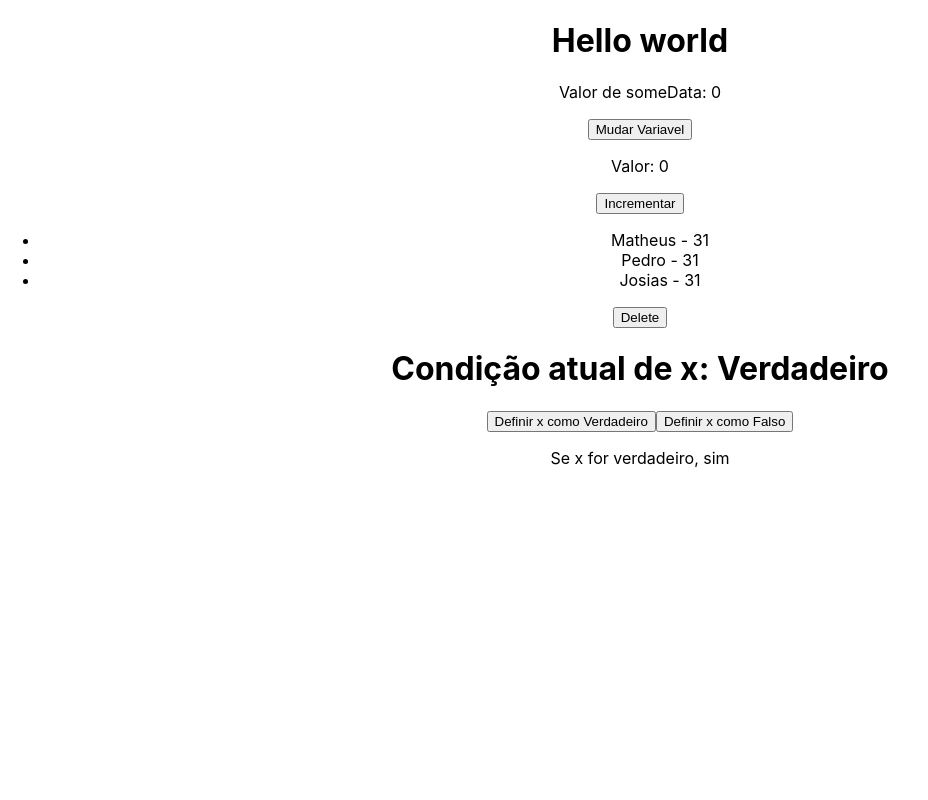
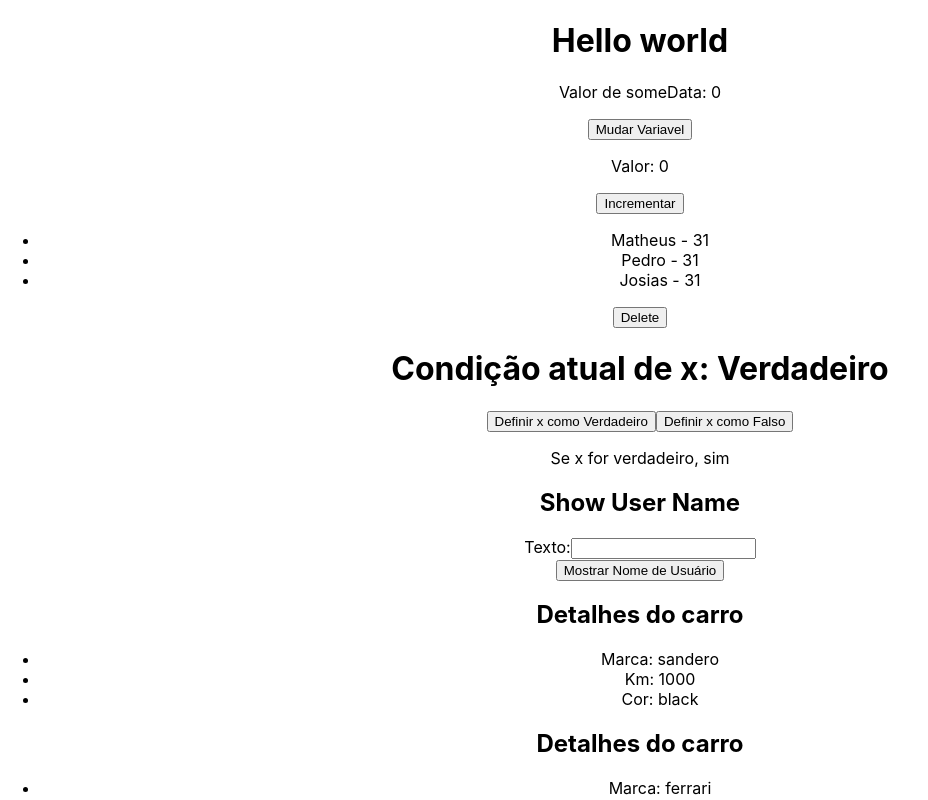
Before and after one commit to Cauasebastian/codespaces-react, a React (Vite) app: page / in a window 1280 px wide. Shown: the top 800 px of the page, without its empty margins (0-928 px from the left). Built offline with nearby package versions, Linux system fonts and the light colour scheme.

Commit message:
modulo 3 completo
faltou eu colocar os commit referentes a state fit,children prop, e funçoes em props

```diff
--- a/src/App.jsx
+++ b/src/App.jsx
@@ -1,18 +1,32 @@
-// components
-import { useState } from 'react';
+import React from 'react';
 import './App.css';
 import ManageData from './components/ManageData';
 import ListRender from './components/ListRender';
 import ConditionalRender from './components/ConditionalRender';
-
+import ShowUserName from './components/ShowUserName';
+import CarDetails from './components/CarDetails';
 
 function App() {
+  const cars = [
+    {id:1, brand:"ferrari", color: "amarelo", newCar: true, km: 0},
+    {id:2, brand:"lamborguini", color: "preto", newCar: false, km: 23123123123},
+    {id:4, brand:"fusca", color: "azul", newCar: true, km: 0},
+    {id:3, brand:"porshe", color: "branco", newCar: false, km: 1000},
+    {id:5, brand:"bughatt", color: "verde", newCar: true, km: 0}
+  ];
+
   return (
     <div className="App">
       <h1>Hello world</h1>
       <ManageData/>
       <ListRender/>
       <ConditionalRender/>
+      <ShowUserName/>
+      <CarDetails brand="sandero" km={1000} color="black" />
+      {/* Loop em Array de objetos */ }
+      {cars.map((car) => (
+        <CarDetails key={car.id} brand={car.brand} color={car.color} km={car.km} />
+      ))}
     </div>
   );
 }
--- /dev/null
+++ b/src/components/CarDetails.jsx
@@ -0,0 +1,16 @@
+import React from 'react';
+
+function CarDetails({brand, km, color}) {
+  return (
+    <div>
+        <h2>Detalhes do carro</h2>
+        <ul>
+            <li>Marca: {brand}</li>
+            <li>Km: {km}</li>
+            <li>Cor: {color}</li>
+        </ul>
+    </div>
+  );
+}
+
+export default CarDetails;
--- /dev/null
+++ b/src/components/ShowUserName.jsx
@@ -0,0 +1,38 @@
+import React, { useState } from 'react';
+
+function ShowUserName() {
+    const [text, setText] = useState('');
+    const [userName, setUserName] = useState('');
+
+    const handleTextChange = (value) => {
+        setText(value);
+    };
+
+    const handleSubmit = (e) => {
+        e.preventDefault(); // Evita que o formulário recarregue a página
+
+        // Atualiza o estado do nome de usuário com o valor do campo de texto
+        setUserName(text);
+    };
+
+    return (
+        <div>
+            <h2>Show User Name</h2>
+            <form onSubmit={handleSubmit}>
+                <label htmlFor="textInput">Texto:</label>
+                <input
+                    type="text"
+                    id="textInput"
+                    value={text}
+                    onChange={(e) => handleTextChange(e.target.value)}
+                />
+                <br />
+                <button type="submit">Mostrar Nome de Usuário</button>
+            </form>
+            {/* Exibe o nome de usuário */}
+            {userName && <h1>Olá, {userName}</h1>}
+        </div>
+    );
+}
+
+export default ShowUserName;
```
